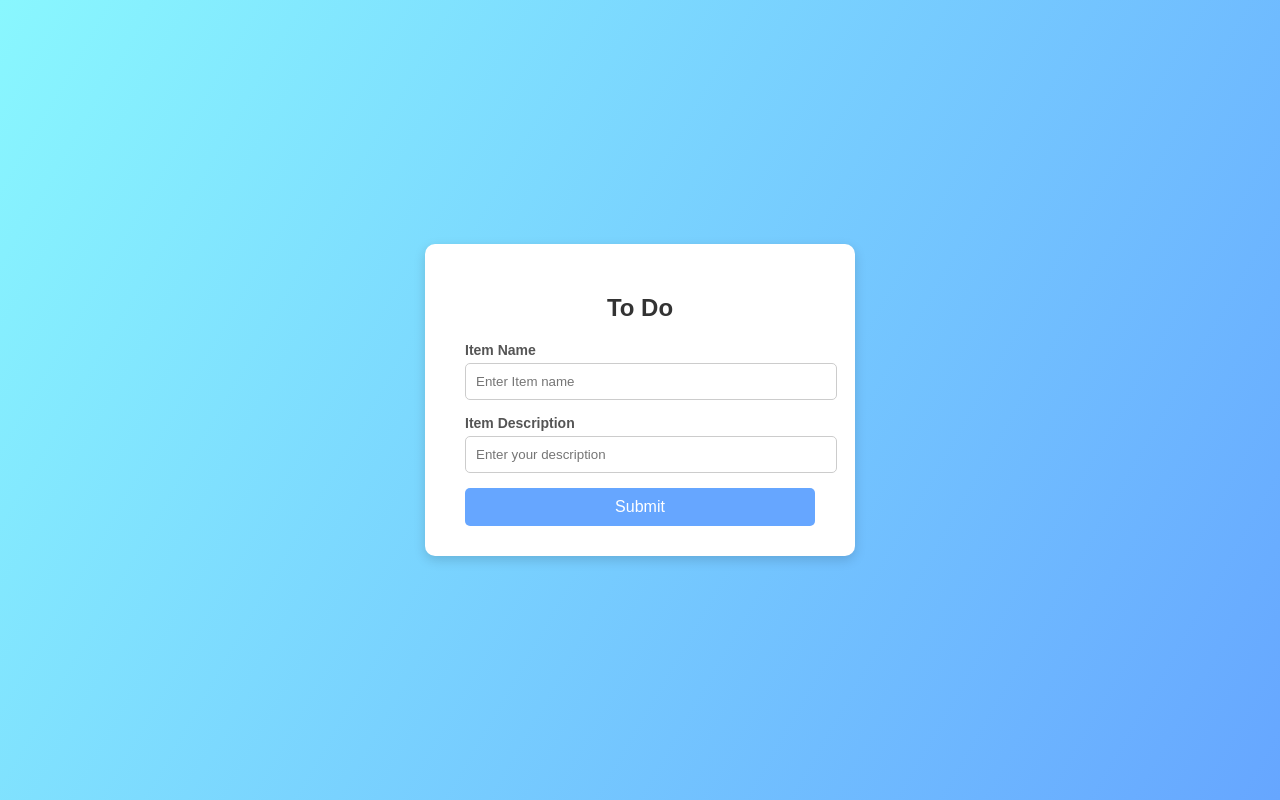
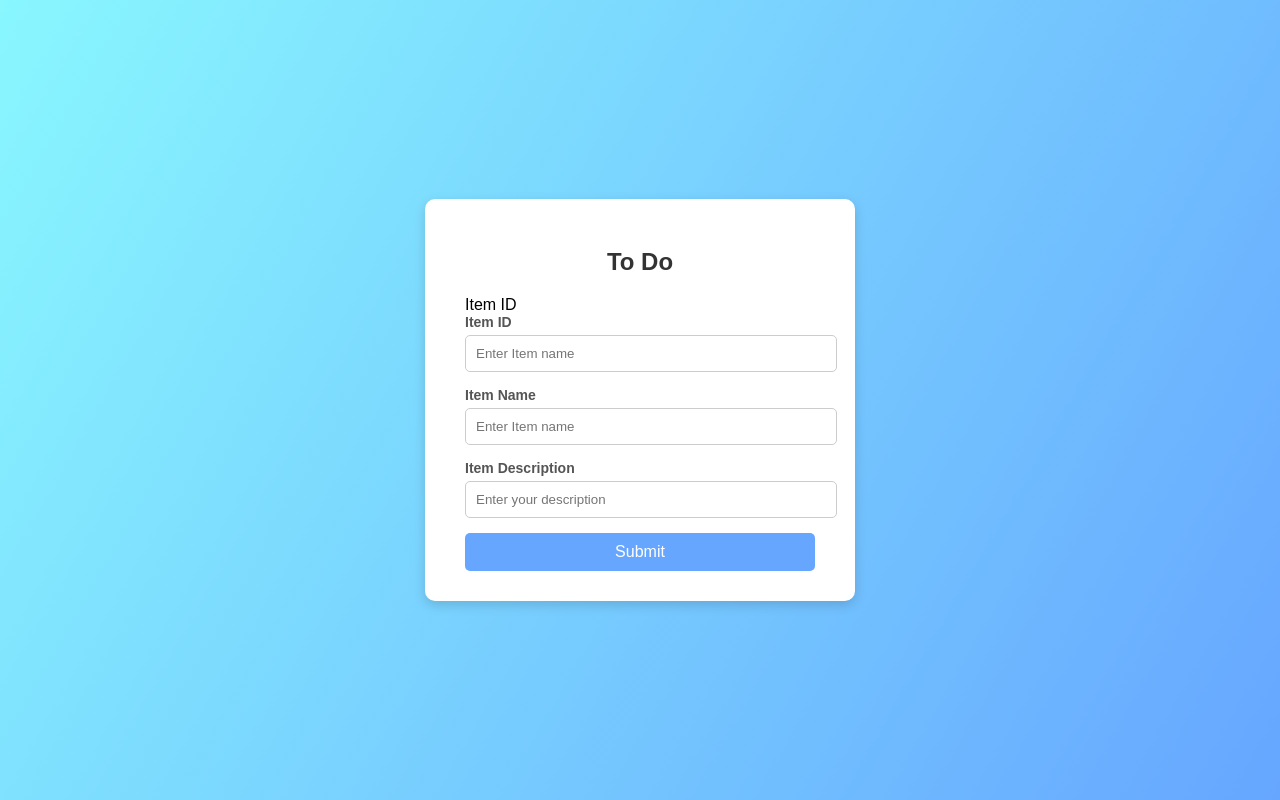
Before and after one commit to manojthakurkkr/Tutedude, a Flask app: page / in a window 1280 px wide. Run offline with Flask 3, Linux system fonts and the light colour scheme.

Commit message:
First commit: Add Item ID field.

```diff
--- a/templates/todo.html
+++ b/templates/todo.html
@@ -91,6 +91,15 @@
       <h3>{% if status %} {{ status }} {% endif %}</h3>
       <h2>To Do</h2>
       <form action="/submittodoitem" method="Post">
+        Item ID
+        <label for="itemId">Item ID</label>
+        <input
+          type="text"
+          id="itemId"
+          name="itemId"
+          placeholder="Enter Item name"
+          required
+        />
         <label for="itemName">Item Name</label>
         <input
           type="text"
```
